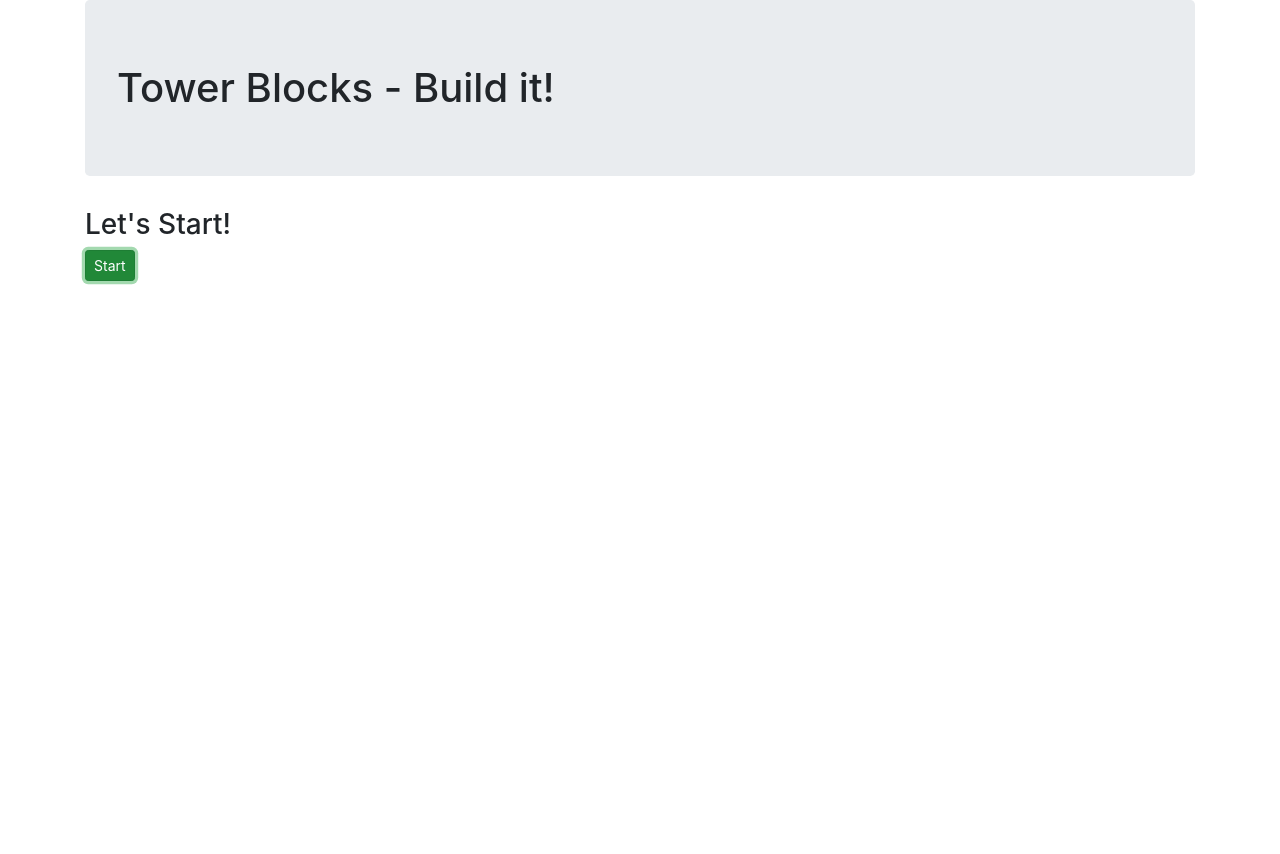
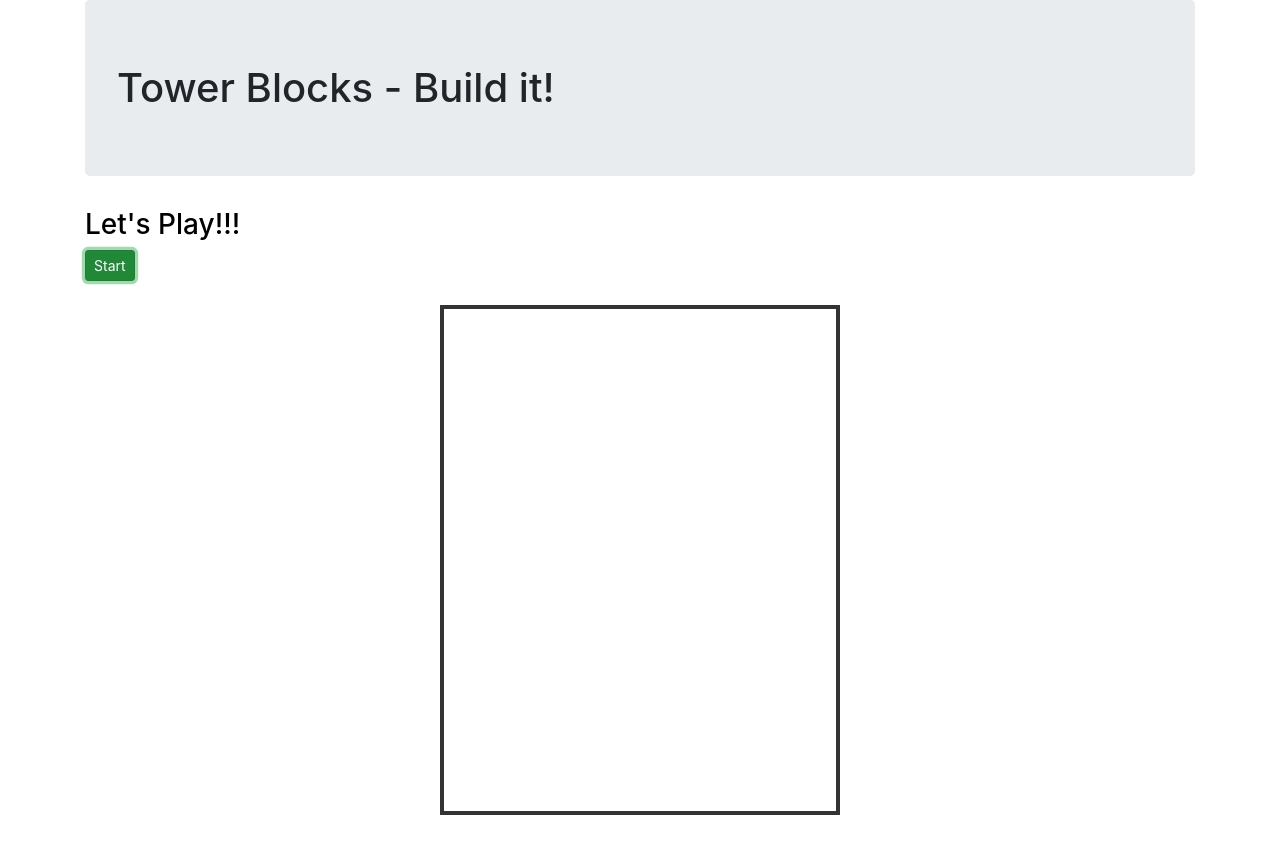
Before and after one commit to geloxh/Tower-Blocks-Game, a plain HTML site: page index.html in a window 1280 px wide. Both pictures are taken after a click on the button "Start". Drawn offline with nearby package versions, Linux system fonts and the light colour scheme.

Commit message:
create js folder for script.js file and started script.js

```diff
--- a/index.html
+++ b/index.html
@@ -21,6 +21,6 @@
             <br><br>
         </div>
 
-        <script src="scripts.js"></script>
+        <script src="js/scripts.js"></script>
     </body>
 </html>
--- /dev/null
+++ b/js/scripts.js
@@ -0,0 +1,25 @@
+function sleep(ms) {
+    return new Promise(resolve => setTimeout(resolve, ms));
+}
+
+async function start() {
+    await sleep(300)
+    maindiv = document.getElementById('board')
+    document.getElementById('score').innerHTML = "Let's Play!!!"
+    document.getElementById('score').style.color = "black"
+    colors = ['lightcoral', 'greenyellow', 'lightskyblue', 'palegreen', 'coral', 'lightgreen']
+    let gameStatus = 1;
+    let flag = 1;
+    let top = 450;
+    let score = 0;
+    maindiv.classList.remove('hideNow');
+    function deleteChild() {
+        var maindiv = document.getElementById('board')
+
+        var child = maindiv.lastElementChild;
+        while (child) {
+            maindiv.removeChild(child);
+            child = maindiv.lastElementChild;
+        }
+    }
+}
```
Also changed, not shown: scripts.js (deleted).
